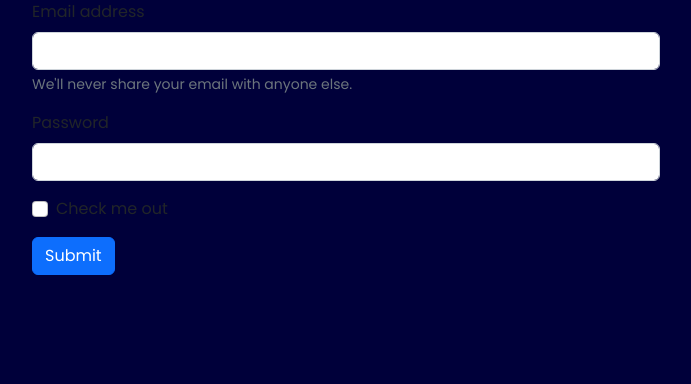
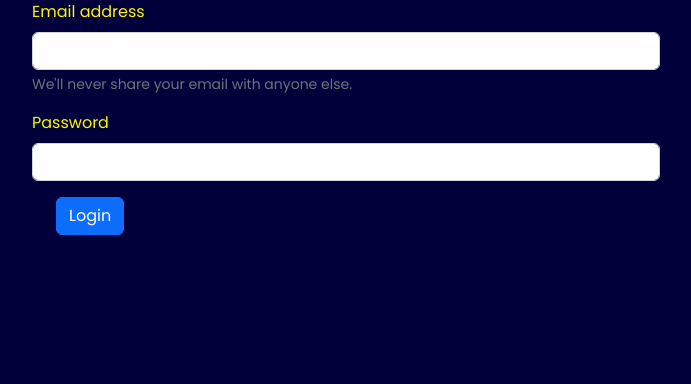
Before and after one commit to HOlly2509/T4-FINAL-ASSIGNMENT, a plain HTML site: page pages/login.html in a window 1280 px wide. Shown: the whole page, without its empty margins (294-985 px from the left). Drawn offline with nearby package versions, Linux system fonts and the light colour scheme.

Commit message:
Ricard v5

```diff
--- a/css/sign.css
+++ b/css/sign.css
@@ -28,5 +28,6 @@ body{
 .block{
 width: 50%;
 height: 50%;
-
+color: #FDF502;
+padding-bottom: 10%;
 }
--- a/pages/login.html
+++ b/pages/login.html
@@ -21,10 +21,9 @@
           <input type="password" class="form-control" id="exampleInputPassword1">
         </div>
         <div class="mb-3 form-check">
-          <input type="checkbox" class="form-check-input" id="exampleCheck1">
-          <label class="form-check-label" for="exampleCheck1">Check me out</label>
-        </div>
-        <button type="submit" class="btn btn-primary">Submit</button>
+
+
+        <button type="submit" class="btn btn-primary">Login</button>
       </form>
     </div>
 </body>
```
Also changed, not shown: pages/Sign.html (+3 -2 lines), pages/up.html (+1 -0 lines).
